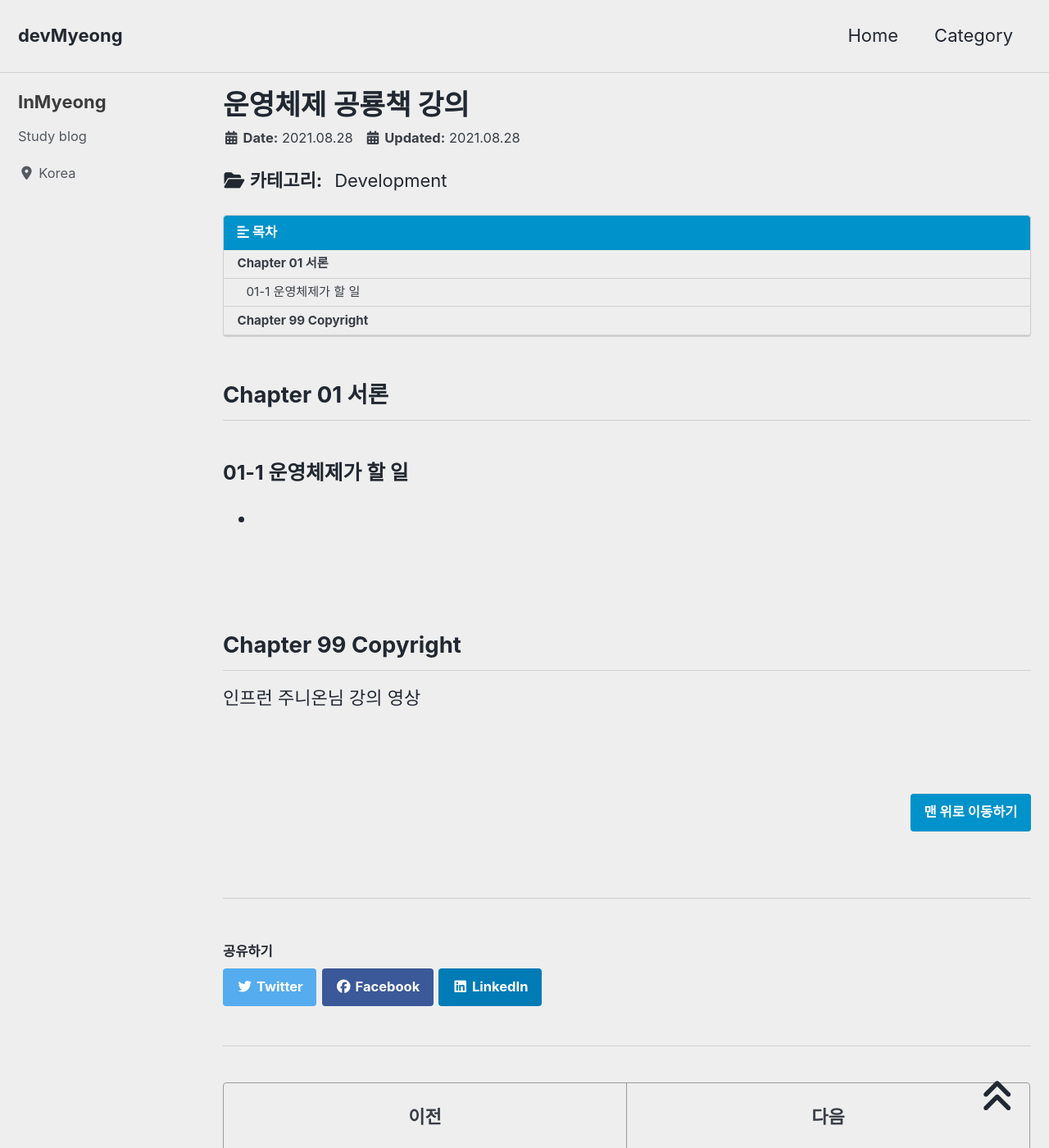
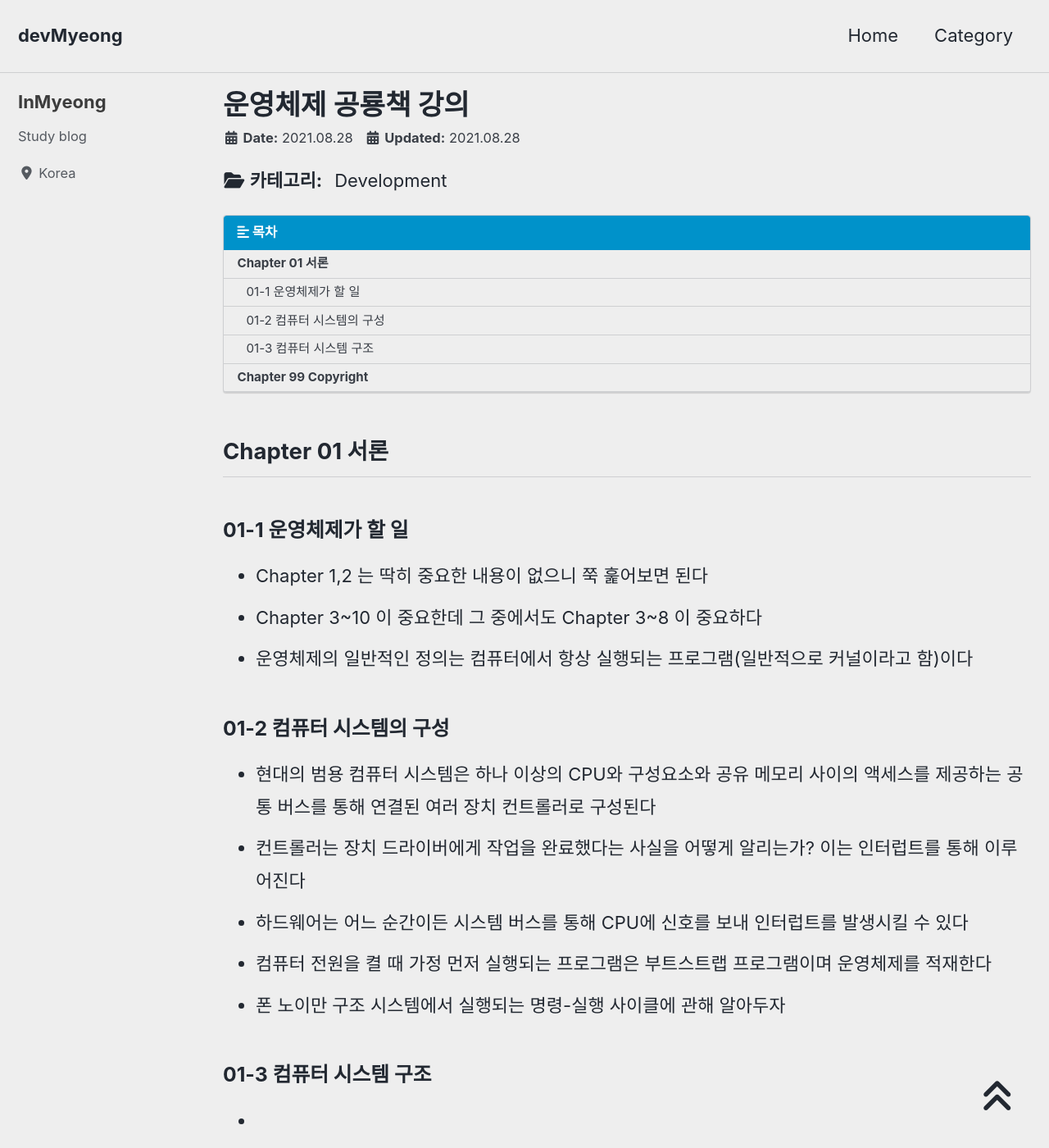
Before and after one commit to devMyeong/devMyeong.github.io, a Jekyll site: the page built from _posts/liberalArts/development/2021-08-28-주니온-운영체제.md, in a window 1280 px wide and 1400 px high. Shown: the whole window at 82% size. Built offline with Jekyll 4.4.1, drawn with Linux system fonts in a browser that asks for light colours; cached includes are drawn as plain includes; nearby versions of some CDN libraries; some web fonts are replaced; comment, search, counter and statistics services are not loaded.

Commit message:
update oper chapter 01-1, 01-2

```diff
--- a/_posts/liberalArts/development/2021-08-28-주니온-운영체제.md
+++ b/_posts/liberalArts/development/2021-08-28-주니온-운영체제.md
@@ -18,6 +18,18 @@ last_modified_at: 2021-08-28
 ## Chapter 01 서론
 
 ### 01-1 운영체제가 할 일
+- Chapter 1,2 는 딱히 중요한 내용이 없으니 쭉 훑어보면 된다
+- Chapter 3~10 이 중요한데 그 중에서도 Chapter 3~8 이 중요하다
+- 운영체제의 일반적인 정의는 컴퓨터에서 항상 실행되는 프로그램(일반적으로 커널이라고 함)이다
+
+### 01-2 컴퓨터 시스템의 구성
+- 현대의 범용 컴퓨터 시스템은 하나 이상의 CPU와 구성요소와 공유 메모리 사이의 액세스를 제공하는 공통 버스를 통해 연결된 여러 장치 컨트롤러로 구성된다
+- 컨트롤러는 장치 드라이버에게 작업을 완료했다는 사실을 어떻게 알리는가? 이는 인터럽트를 통해 이루어진다
+- 하드웨어는 어느 순간이든 시스템 버스를 통해 CPU에 신호를 보내 인터럽트를 발생시킬 수 있다
+- 컴퓨터 전원을 켤 때 가정 먼저 실행되는 프로그램은 부트스트랩 프로그램이며 운영체제를 적재한다
+- 폰 노이만 구조 시스템에서 실행되는 명령-실행 사이클에 관해 알아두자
+
+### 01-3 컴퓨터 시스템 구조
 -
 
 <br>
```
